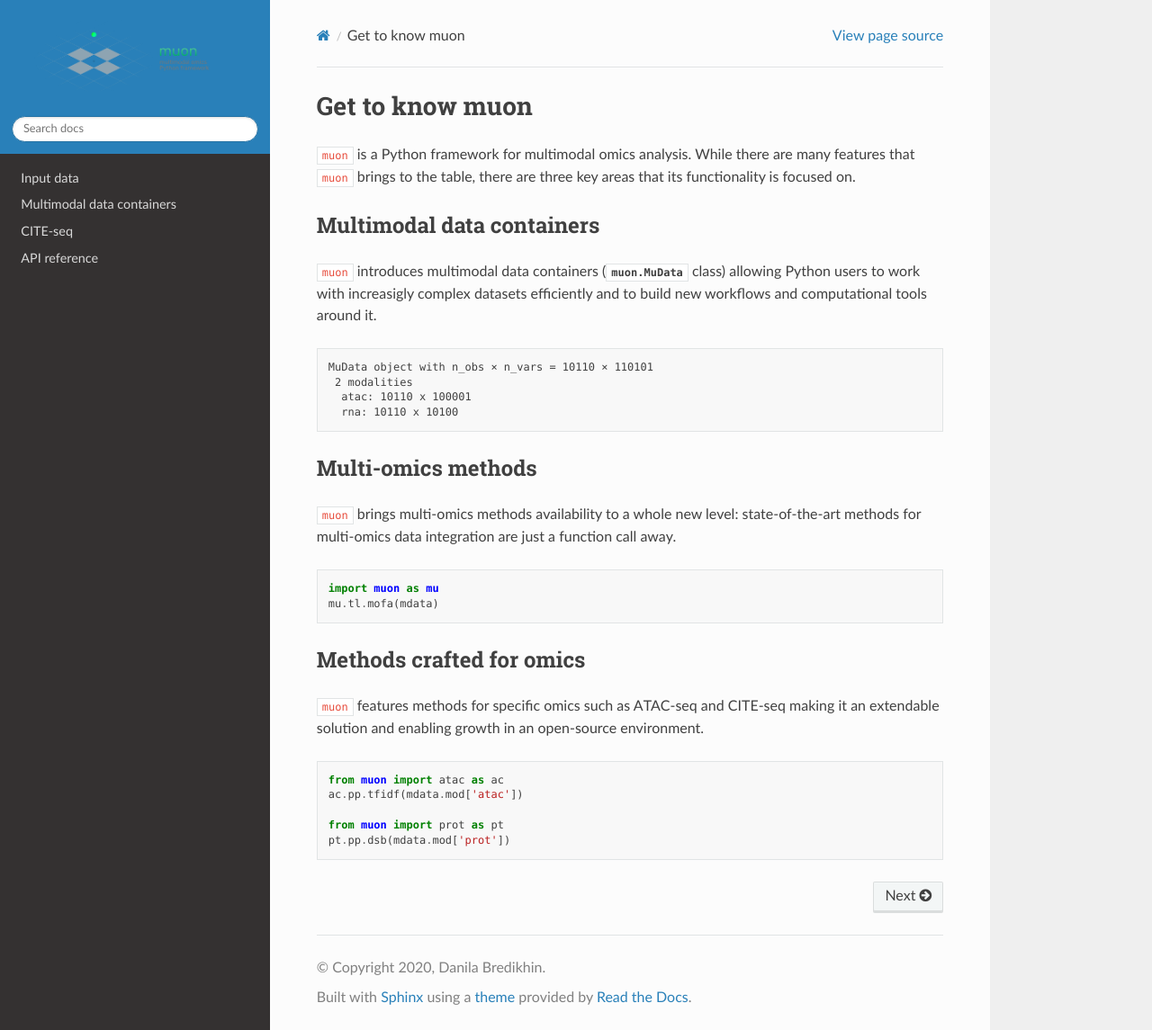
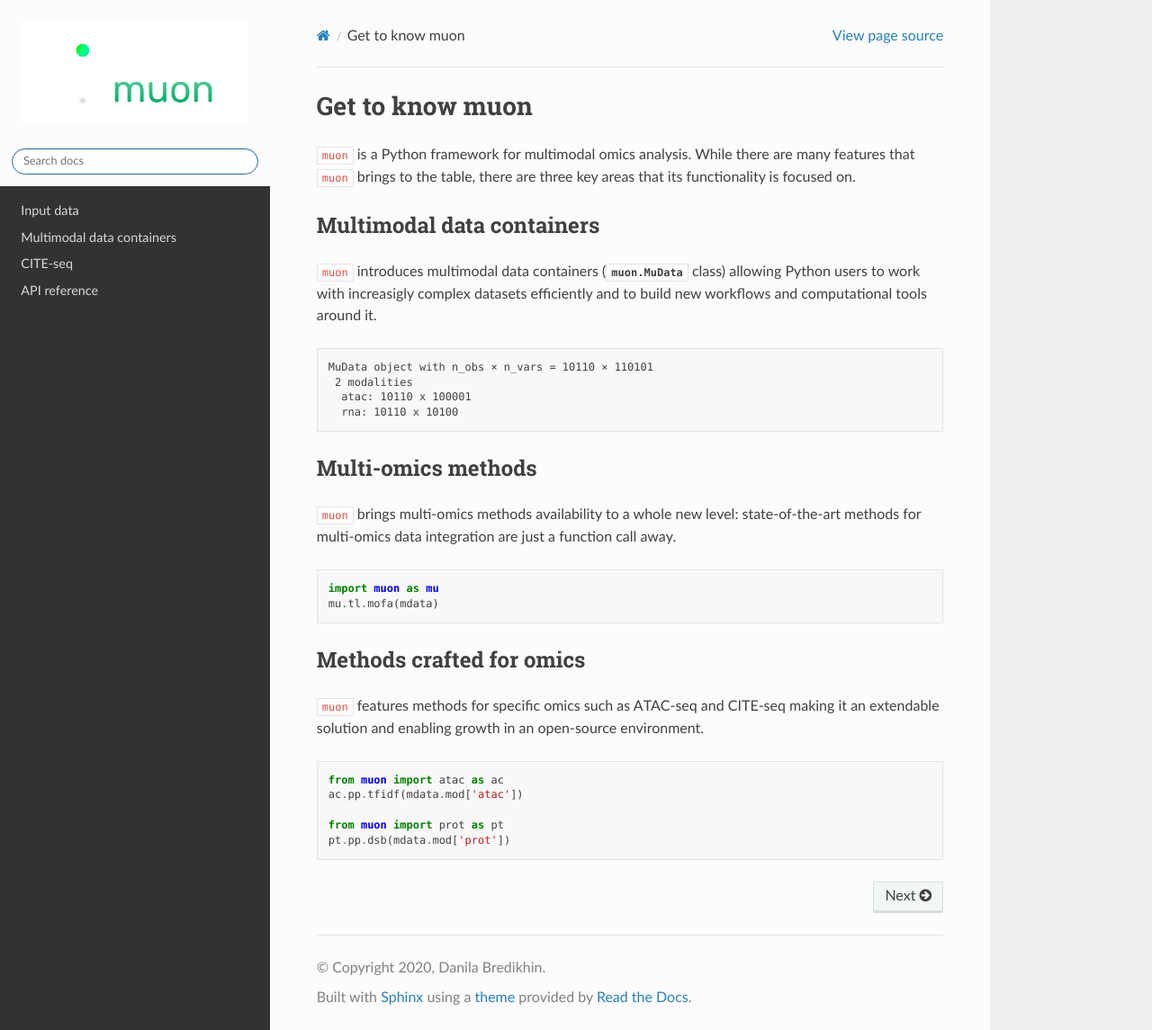
Before and after one commit to scverse/muon, a Sphinx documentation site: the page built from docs/source/index.rst, in a window 1280 px wide and 1145 px high. Shown: the whole window at 90% size. Built offline with Sphinx 7.4.7 and the Read the Docs theme 2.0.0, drawn with Linux system fonts in a browser that asks for light colours; pages that are not in the unit, such as notebooks, are missing from menus.

Commit message:
Update documentation with better styles and logo

```diff
--- /dev/null
+++ b/docs/source/_static/styles.css
@@ -0,0 +1,3 @@
+.wy-side-nav-search, .wy-nav-top {
+    background: #FCFCFC;
+}
--- a/docs/source/conf.py
+++ b/docs/source/conf.py
@@ -74,10 +74,10 @@ html_theme = "sphinx_rtd_theme"
 # relative to this directory. They are copied after the builtin static files,
 # so a file named "default.css" will overwrite the builtin "default.css".
 html_static_path = ["_static"]
-html_logo = "../img/muon_header.png"
+html_logo = "../img/muon_logo.png"
 html_theme_options = {
-    'logo_only': True,
-    'display_version': False,
+    "logo_only": True,
+    "display_version": False,
 }
 
 # app setup hook
@@ -95,4 +95,4 @@ def setup(app):
         True,
     )
     app.add_transform(AutoStructify)
-    app.add_css_file('styles.css')
+    app.add_css_file("styles.css")
```
Also changed, not shown: docs/img/muon_logo.png.
